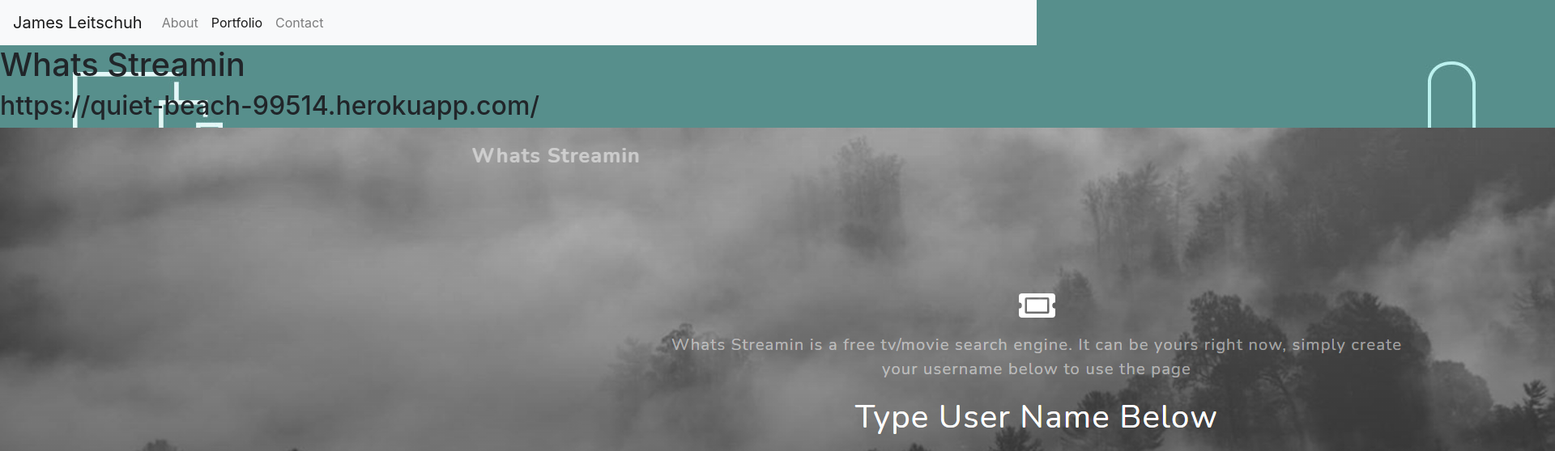
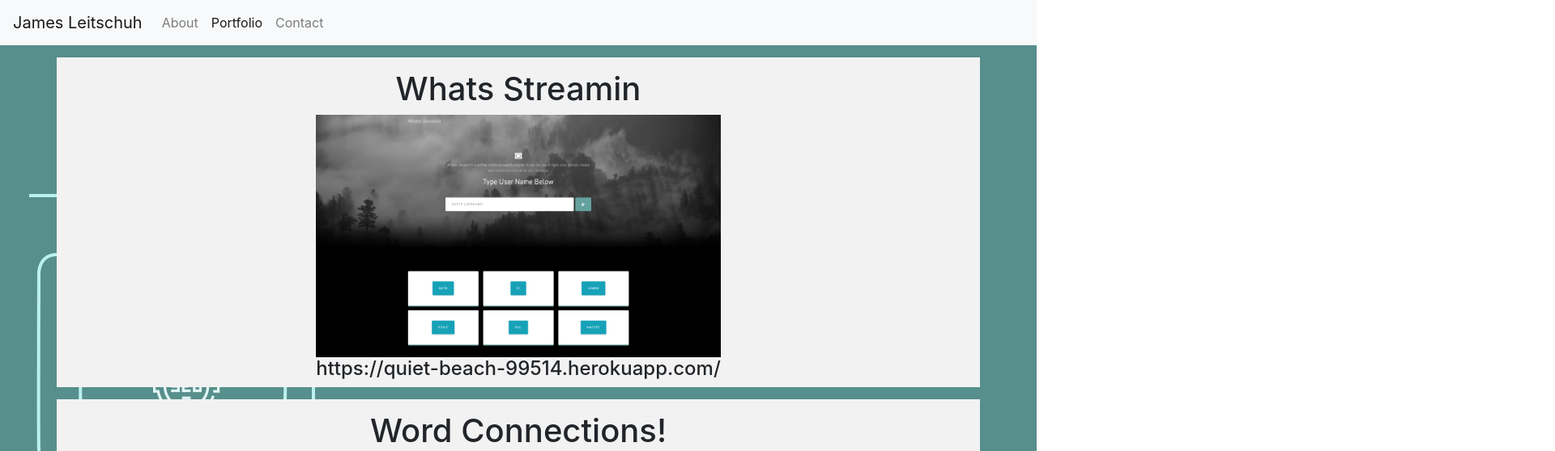
Before and after one commit to jamesleitschuh02/Dynamic-Portfolio, a React (Create React App) app in the folder portfolio/: page /portfolio in a window 1280 px wide. Shown: the top 558 px of the page at 81% size, 1920 px wide, since content can reach past the window. Built offline with nearby package versions, Linux system fonts and the light colour scheme.

Commit message:
css changes made, portfolio dynamically adds projects

```diff
--- a/portfolio/src/App.js
+++ b/portfolio/src/App.js
@@ -1,9 +1,9 @@
 import React from 'react';
 import { BrowserRouter as Router, Route } from 'react-router-dom';
 import "./App.css";
-import Contact from "./pages/Contact";
-import Home from "./pages/Home";
-import Portfolio from "./pages/Portfolio";
+import Contact from "./pages/Contact/Contact";
+import Home from "./pages/Home/Home";
+import Portfolio from "./pages/Portfolio/Portfolio";
 import Navbar from "./components/Navbar/Navbar";
 import Footer from "./components/Footer/Footer";
 import Wrapper from "./components/Wrapper/Wrapper";
--- /dev/null
+++ b/portfolio/src/components/Card/Card.css
@@ -0,0 +1,11 @@
+.test {
+    background-color: #f2f2f2;
+    justify-content: center;
+    text-align: center;
+    margin-top: 15px;
+}
+
+.projectImage {
+    height: 300px;
+    width: 500px;
+}
--- /dev/null
+++ b/portfolio/src/components/Card/Card.js
@@ -0,0 +1,23 @@
+import React from 'react';
+import './Card.css';
+
+//title, image, link - props
+
+function Card(props) {
+    return (
+        <div className="container">
+            <div className="row">
+                <div class="col-lg-3"></div>
+                <div class="col-lg-6">
+                    <div className="test">
+                        <h1>{props.title}</h1>
+                            <img src={props.image} alt="img" className="projectImage" />
+                            <h4>{props.link}</h4>
+                    </div>
+                </div>
+            </div>
+        </div>
+    );
+}
+
+export default Card;
--- /dev/null
+++ b/portfolio/src/components/Container/Container.css
@@ -0,0 +1,4 @@
+.container {
+    background-color: #f2f2f2;
+    margin-top: 15px;
+}
--- a/portfolio/src/components/Container/Container.js
+++ b/portfolio/src/components/Container/Container.js
@@ -1,4 +1,5 @@
 import React from 'react';
+import './Container.css';
 
 function Container(props) {
     return(
--- /dev/null
+++ b/portfolio/src/pages/Home/Home.css
@@ -0,0 +1,4 @@
+.responsive {
+    max-width: 100%;
+    max-height: 100%;
+}
--- a/portfolio/src/pages/home.js
+++ b/portfolio/src/pages/Home/Home.js
@@ -1,7 +1,9 @@
 import React from 'react';
-import Column from '../components/Column/Column';
-import Row from '../components/Row/Row';
-import Container from '../components/Container/Container';
+import Column from '../../components/Column/Column';
+import Row from '../../components/Row/Row';
+import Container from '../../components/Container/Container';
+
+import "./Home.css";
 // import profile from '../images/me.jpg'
 
 function Home() {
@@ -9,7 +11,7 @@ function Home() {
         <Container>
             <Row>
                 <Column size={4}>
-                    <img src="images/me.jpg" alt="me" className="responsive" />
+                    <img src="../images/me.jpg" alt="me" className="responsive" />
                 </Column>
                 <Column size={4}>
                     <h2>About Me</h2>
--- /dev/null
+++ b/portfolio/src/pages/Portfolio/Portfolio.js
@@ -0,0 +1,22 @@
+import React from 'react';
+import projects from '../../projects.json';
+import Card from '../../components/Card/Card';
+
+function Portfolio() {
+    return(
+        <div className="background">
+        {projects.map((index) => {
+            return(
+            <Card
+                title={index.ProjectTitle}
+                image={index.ImageLocation}
+                link={index.Link}
+                key={index.ImageLocation}
+            />
+            );
+        })}
+        </div>
+    );
+}
+
+export default Portfolio;
--- a/portfolio/src/pages/portfolio.js
+++ /dev/null
@@ -1,14 +0,0 @@
-import React from 'react';
-import projects from '../projects.json';
-
-function Portfolio() {
-    return(
-        <>
-        <h1>{projects[0].ProjectTitle}</h1>
-        <h2>{projects[0].Link}</h2>
-        <h3><img src={projects[0].ImageLocation} alt="test" /></h3>
-        </>
-    );
-}
-
-export default Portfolio;
```
Also changed, not shown: portfolio/src/pages/Contact/Contact.js (renamed from portfolio/src/pages/contact.js, +4 -4 lines).
